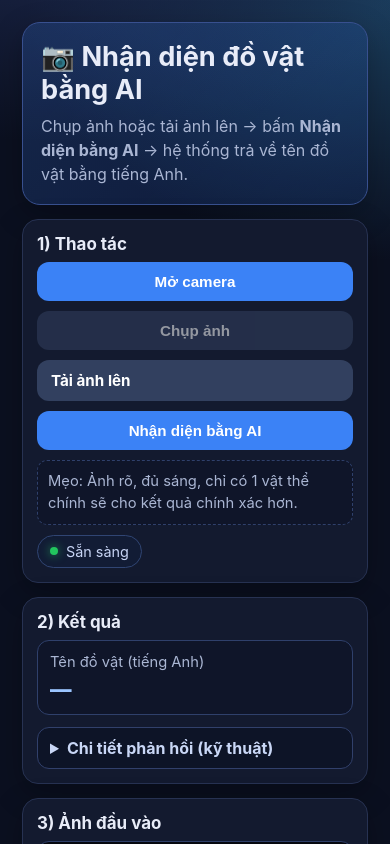
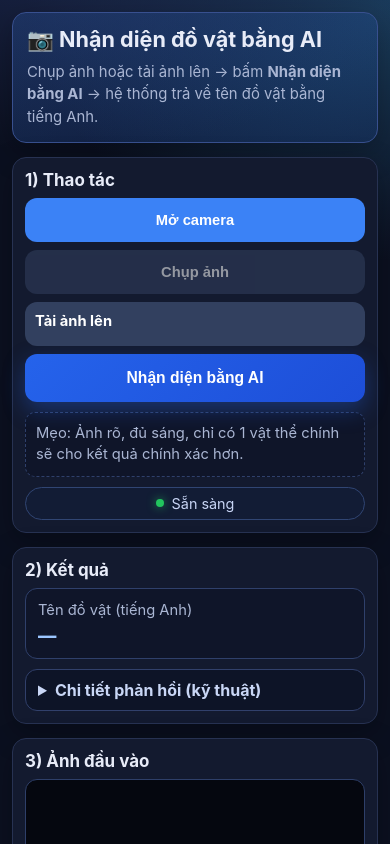
Before and after one commit to vovantai123/object-name-detector-web, a website: page index.html in a window 390 px wide. Shown: the top 844 px of the page. Drawn offline with Linux system fonts and the light colour scheme.

Commit message:
Improve mobile responsiveness and action button prominence

```diff
--- a/index.html
+++ b/index.html
@@ -30,6 +30,7 @@
         var(--bg);
       min-height: 100vh;
       padding: 22px;
+      padding-bottom: calc(22px + env(safe-area-inset-bottom));
     }
 
     .wrap { max-width: 980px; margin: 0 auto; }
@@ -110,6 +111,11 @@
 
     .btn.secondary {
       background: #32405f;
+    }
+
+    .btn.primary-action {
+      background: linear-gradient(135deg, #2563eb, #1d4ed8);
+      box-shadow: 0 8px 22px rgba(37,99,235,.35);
     }
 
     .btn.file {
@@ -220,6 +226,27 @@
     }
 
     .error { color: #ff8f8f; }
+
+    @media (max-width: 768px) {
+      body { padding: 12px; }
+      .hero { padding: 14px; border-radius: 14px; }
+      .hero h1 { font-size: 1.35rem; }
+      .hero p { font-size: .93rem; }
+      .card { padding: 12px; border-radius: 14px; }
+      .controls { grid-template-columns: 1fr 1fr; gap: 8px; }
+      .btn { min-height: 44px; padding: 10px 10px; font-size: .92rem; }
+      .btn.primary-action { grid-column: 1 / -1; min-height: 48px; font-size: .98rem; }
+      video, canvas { min-height: 170px; }
+      .result .value { font-size: 1.15rem; }
+      details { margin-top: 10px; }
+      pre { max-height: 180px; font-size: .8rem; }
+    }
+
+    @media (max-width: 420px) {
+      .controls { grid-template-columns: 1fr; }
+      .btn.primary-action { grid-column: auto; }
+      .status { width: 100%; justify-content: center; }
+    }
   </style>
 </head>
 <body>
@@ -240,7 +267,7 @@
             Tải ảnh lên
             <input id="fileInput" type="file" accept="image/*" />
           </label>
-          <button id="detectBtn" class="btn">Nhận diện bằng AI</button>
+          <button id="detectBtn" class="btn primary-action">Nhận diện bằng AI</button>
         </div>
 
         <div class="hint">
```
